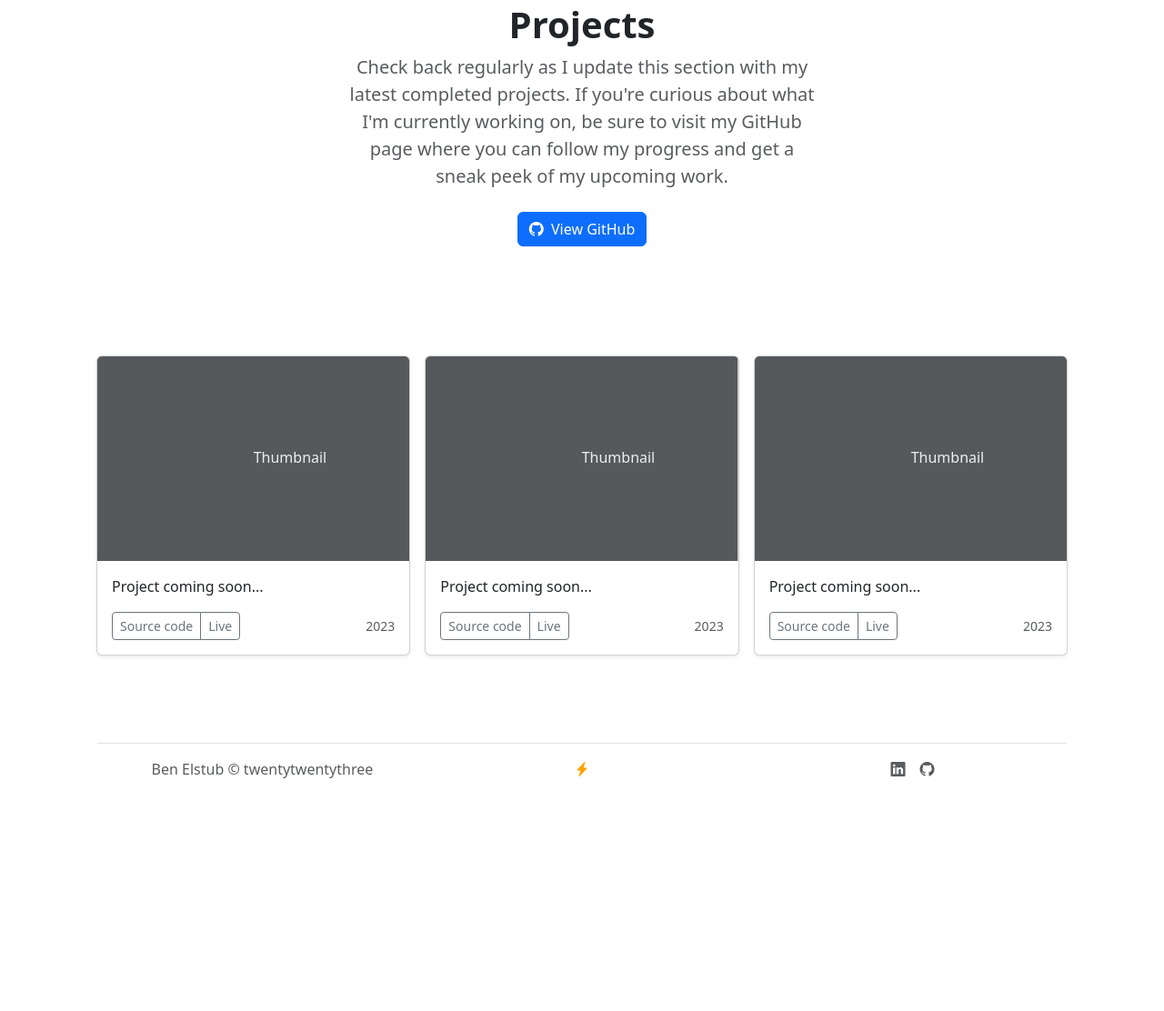
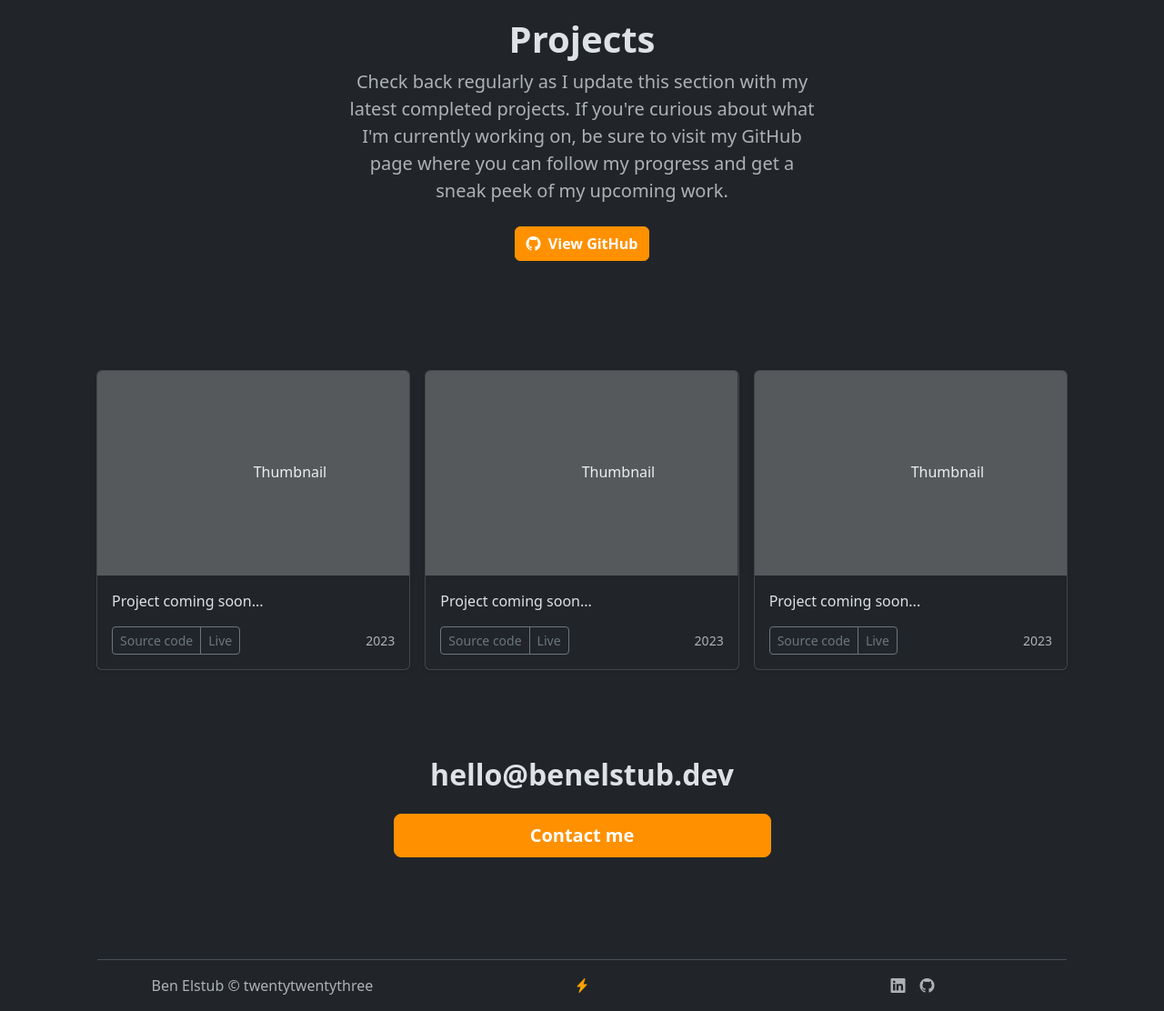
Before and after one commit to benelstub/website-bs5, a plain HTML site: page index.html in a window 1280 px wide. Shown: the part 796-1908 px from the top of the page at 91% size. Before the commit the page ends 1670 px from the top, so only its background shows below. Drawn offline with nearby package versions, Linux system fonts and the light colour scheme; a script that the page names is missing.

Commit message:
add contact button

```diff
--- a/css/styles.css
+++ b/css/styles.css
@@ -9,5 +9,17 @@
 
 .skills i:hover {
     color: rgba(255, 145, 0, 1);
-    top: -5px;
+    top: -8px;
 }
+
+#github,
+#contactbtn {
+    background-color: rgba(255, 145, 0, 1);
+    border-color: rgba(255, 145, 0, 1);
+}
+
+#github:hover,
+#contactbtn:hover {
+    background-color: rgba(255, 145, 0, .5);
+    border-color: rgba(255, 145, 0, 0.5);
+}
--- a/index.html
+++ b/index.html
@@ -1,5 +1,5 @@
 <!DOCTYPE html>
-<html lang="en" data-bs-theme="light">
+<html lang="en" data-bs-theme="dark">
 
 <head>
   <meta charset="UTF-8" />
@@ -24,7 +24,7 @@
   <header
     class="d-flex flex-wrap justify-content-center py-3 mb-4 border-bottom col-md col-sm-10 offset-md-1 sticky-top bg-body">
     <a href="/" class="d-flex align-items-center mb-3 mb-md-0 me-md-auto text-dark text-decoration-none">
-      <span class="fs-4">Ben Elstub&nbsp;</span>
+      <h1>Ben Elstub&nbsp;</h1>
       <i class="bi bi-code-slash" style="color: #ffa200"></i>
     </a>
 
@@ -80,7 +80,7 @@
             you're curious about what I'm currently working on, be sure to visit my GitHub page where you can follow my
             progress and get a sneak peek of my upcoming work.</p>
           <p>
-            <a href="https://github.com/benelstub" class="btn btn-primary my-2"><i
+            <a href="https://github.com/benelstub" class="btn btn-primary my-2 fw-bold" id="github"><i
                 class="bi bi-github"></i>&nbsp;&nbsp;View GitHub</a>
           </p>
         </div>
@@ -155,6 +155,18 @@
       </div>
     </div>
     <!-- Projects end -->
+
+    <!-- Contact -->
+    <div class="justify-content-center d-flex row text-center m-5" id="contact">
+      <h2 class="fw-bold">hello@benelstub.dev</h2>
+      <a href="mailto:hello@benelstub.dev" class="btn btn-primary btn-lg btn-block col-5 m-3 fw-bold"
+        id="contactbtn">Contact
+        me</a>
+
+    </div>
+    <!-- Contact end -->
+
+
   </div>
   <!-- Main container end -->
   <!-- Footer -->
```
